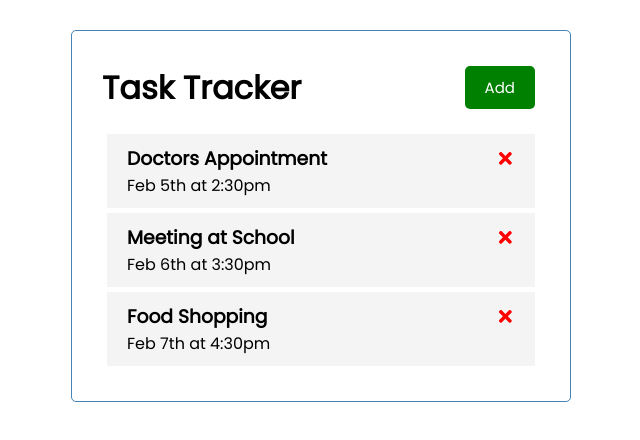
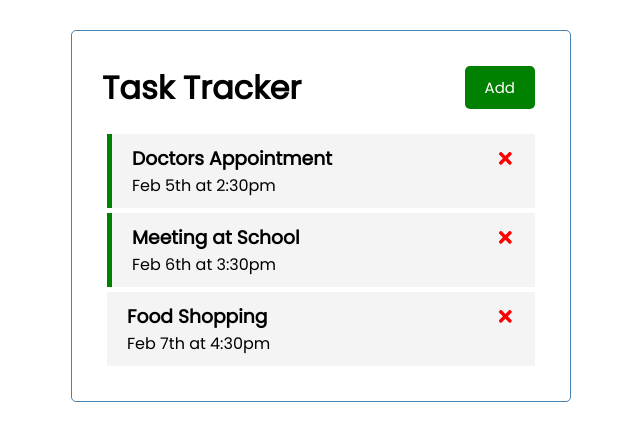
Before and after one commit to stbou/React-JS-Crash-Course, a React (Create React App) app: page / in a window 1280 px wide. Shown: the top 440 px of the page, without its empty margins (319-959 px from the left). Built offline with nearby package versions, Linux system fonts and the light colour scheme.

Commit message:
reminder

```diff
--- a/src/App.js
+++ b/src/App.js
@@ -30,10 +30,26 @@ const deleteTask = (id) => {
   setTasks(tasks.filter((task) => task.id !== id))
 }
 
+// Toggle Reminder
+const toggleReminder = (id) => {
+  setTasks(
+    tasks.map((task) =>
+      task.id === id ? {...task, reminder:
+      !task.reminder} : task
+      )
+    )
+}
+
   return (
     <div className='container'>
       <Header />
-      {tasks.length > 0 ? <Tasks tasks={tasks} onDelete={deleteTask}/> : 'No Tasks To Show'}
+      {tasks.length > 0 ? (
+        <Tasks tasks={tasks}
+          onDelete={deleteTask}
+          onToggle={toggleReminder}/>
+        ) : (
+          'No Tasks To Show'
+        )}
     </div>
   );
 }
--- a/src/components/Task.js
+++ b/src/components/Task.js
@@ -1,8 +1,12 @@
 import { FaTimes } from 'react-icons/fa'
 
-const Task = ({ task, onDelete }) => {
+const Task = ({ task, onDelete, onToggle }) => {
     return (
-        <div className='task'>
+        <div
+            className={`task ${task.reminder ?
+            'reminder' : ''}`}
+            onDoubleClick={() => onToggle(task.id)}
+        >
 
         <h3>
             {task.text}
--- a/src/components/Tasks.js
+++ b/src/components/Tasks.js
@@ -1,11 +1,16 @@
 import Task from "./Task"
 
-const Tasks = ({ tasks, onDelete }) => {
+const Tasks = ({ tasks, onDelete, onToggle }) => {
 
     return (
         <>
             { tasks.map((task) => (
-                <Task key={task.id} task={task} onDelete={onDelete} />
+                <Task
+                    key={task.id}
+                    task={task}
+                    onDelete={onDelete}
+                    onToggle={onToggle}
+                />
             ))}
         </>
     )
```
